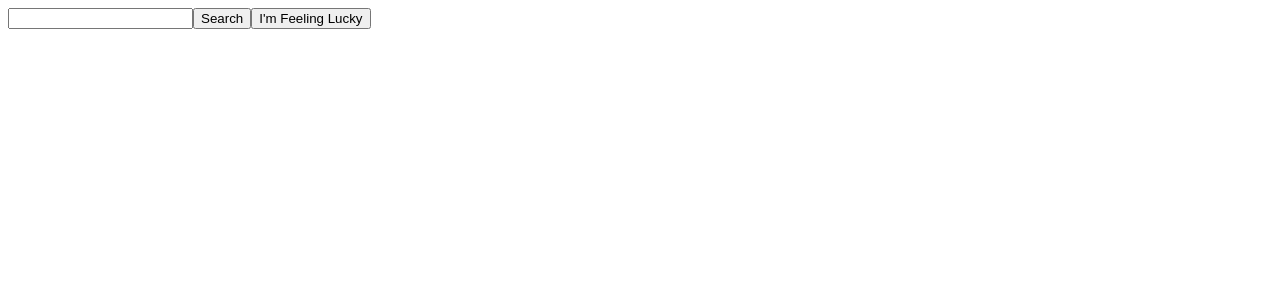
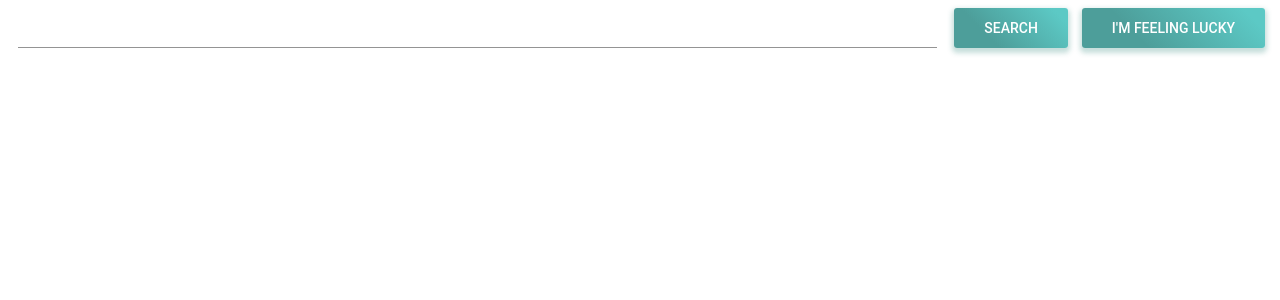
Before and after one commit to AndreyGladkov/hh-school-react, a React (Create React App) app: page / in a window 1280 px wide. Shown: the top 300 px of the page. Built offline with nearby package versions, Linux system fonts and the light colour scheme.

Commit message:
Added styles

```diff
--- a/package.json
+++ b/package.json
@@ -3,6 +3,8 @@
   "version": "0.1.0",
   "dependencies": {
     "@koa/cors": "2",
+    "@material-ui/core": "^3.9.2",
+    "@material-ui/styles": "^3.0.0-alpha.10",
     "koa": "^2.7.0",
     "koa-router": "^7.4.0",
     "koa-static": "^5.0.0",
--- a/src/Form.js
+++ b/src/Form.js
@@ -1,4 +1,30 @@
-import React, { PureComponent, Fragment } from "react";
+import React, { PureComponent } from "react";
+
+import { styled } from '@material-ui/styles';
+import FormGroup from '@material-ui/core/FormGroup';
+import Button from '@material-ui/core/Button';
+import Input from '@material-ui/core/Input';
+
+const StyledButton = styled(Button)({
+    background: 'linear-gradient(45deg, #4d9e9a 30%, #5cc9c5 90%)',
+    border: 0,
+    borderRadius: 3,
+    boxShadow: '0 3px 5px 2px rgba(59, 142, 131, 0.29)',
+    height: 40,
+    padding: '0 30px',
+    margin: '0px 7px !important'
+});
+
+const StyledInput = styled(Input)({
+    flex: 1,
+    height: 40,
+    margin: '0px 10px',
+    borderBottom: 'none',
+    '&:after': {
+        borderBottom: '2px solid #4d9e9a'
+    },
+});
+
 
 export default class Form extends PureComponent {
     state = {
@@ -28,13 +54,13 @@ export default class Form extends PureComponent {
 
     render() {
         return (
-            <Fragment>
-                <input type="text" value={this.state.rid} onChange={e => this.setState({rid: e.target.value})}/>
-                <button onClick={this.add.bind(this, "search")}>Search</button>
-                <button onClick={this.getRid}>
+            <FormGroup row={true}>
+                <StyledInput value={this.state.rid} onChange={e => this.setState({rid: e.target.value})}/>
+                <StyledButton variant="contained" color="primary" onClick={this.add.bind(this, "search")}>Search</StyledButton>
+                <StyledButton variant="contained" color="primary" onClick={this.getRid}>
                     I'm Feeling Lucky
-                </button>
-            </Fragment>
+                </StyledButton>
+            </FormGroup>
         );
     }
 }
--- a/src/Results.js
+++ b/src/Results.js
@@ -1,4 +1,27 @@
 import React, { PureComponent, Component } from "react";
+import { styled } from '@material-ui/styles';
+
+const StyledH2 = styled("h2")({
+    padding: "0px 20px",
+    "font-family": "Poppins, sans-serif",
+});
+
+const StyledLi = styled("ul")({
+    "list-style-type": "none",
+    margin: '0px 0px 0px -20px',
+    padding: '5px 0px',
+    "font-family": "Poppins, sans-serif"
+});
+
+// Like https://github.com/brunobertolini/styled-by
+const styledBy = (property, mapping) => props => mapping[props[property]];
+
+const StyledSpan = styled(({ color, ...other }) => <span {...other} />)({
+    color: styledBy('color', {
+        red: 'red',
+        black: '#000',
+    })
+});
 
 export default class Results extends Component {
     render() {
@@ -7,7 +30,7 @@ export default class Results extends Component {
             <div>
                 {Object.keys(this.props.response).map(key => (
                     <div key={key}>
-                        <h3>{key}</h3>
+                        <StyledH2>{key}</StyledH2>
                         <Logs logs={this.props.response[key]}/>
                     </div>
                 ))}
@@ -20,15 +43,15 @@ class Logs extends PureComponent {
     render() {
         if (!this.props.logs) return null;
         return (
-            <div>
+            <ul>
                 {this.props.logs.map(log => (
-                    <div key={log.timestamp + log.hostname + log.lvl}>
-                        <span>{log.timestamp} </span>
-                        <span>{log.lvl} </span>
-                        <span>{log.message}</span>
-                    </div>
+                    <StyledLi key={log.timestamp + log.hostname + log.lvl}>
+                        <b>{log.timestamp}</b>
+                        <StyledSpan color={log.lvl === 'ERROR' ? 'red' : 'black'}> {log.lvl}</StyledSpan>
+                        <span> {log.message}</span>
+                    </StyledLi>
                 ))}
-            </div>
+            </ul>
         );
     }
 }
```
Also changed, not shown: 1 other file (tests, documents, lock files or other folders).
